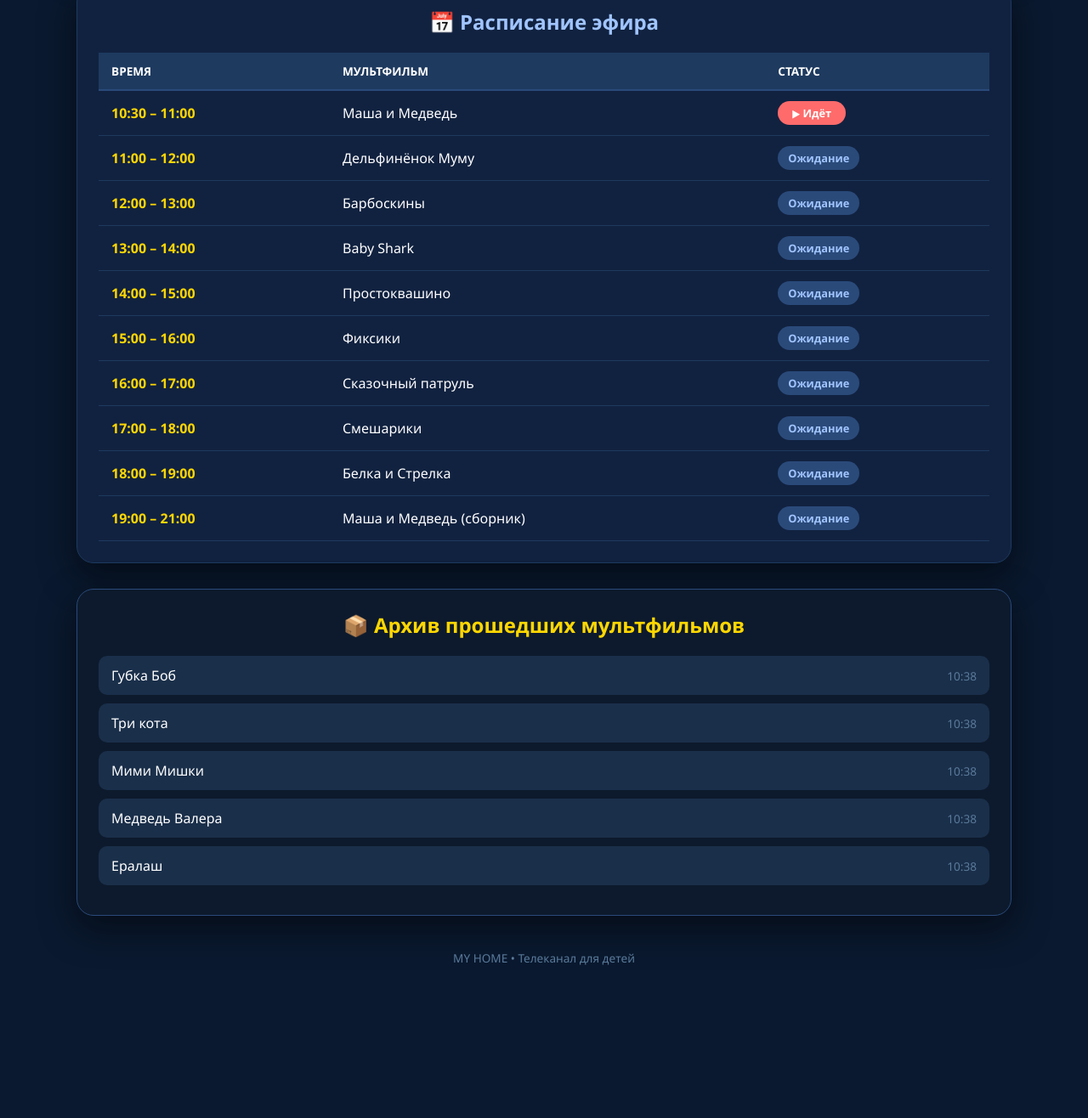
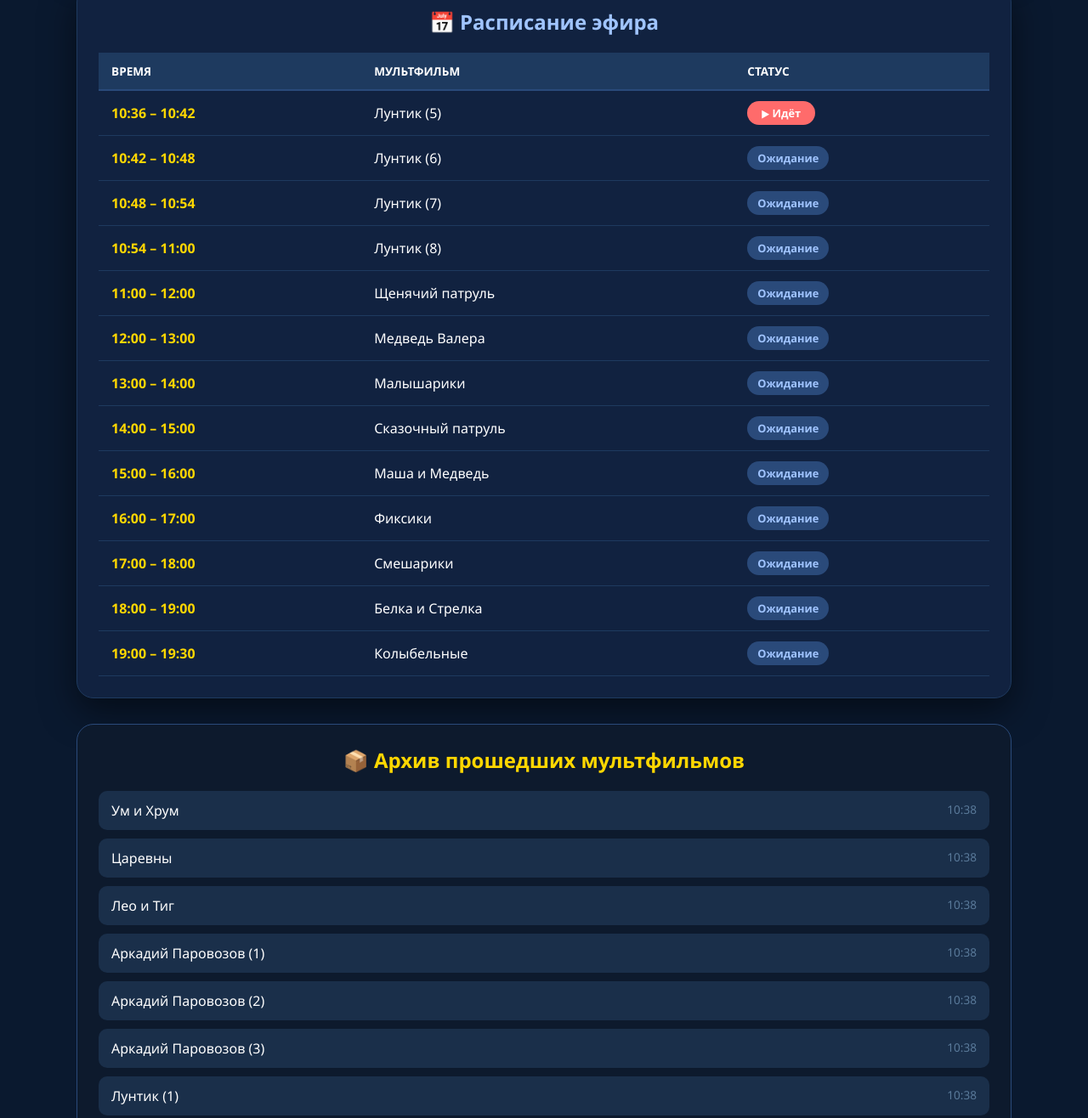
Before and after one commit to Ilya394-sudo/My-home, a plain HTML site: page index.html in a window 1280 px wide. Shown: the part 854-2170 px from the top of the page at 85% size. Before the commit the page ends 2026 px from the top, so only its background shows below. Drawn offline with Linux system fonts and the light colour scheme.

Commit message:
Update index.html

```diff
--- a/index.html
+++ b/index.html
@@ -96,13 +96,10 @@
         .status.active { background-color: #ff6b6b; color: white; }
         .status.upcoming { background-color: #2a4a7a; color: #a0c4ff; }
         .status.ended { background-color: #1a2f4a; color: #5a7a9a; }
-
-        /* АРХИВ */
         .archive-container {
             background-color: #0d1a2d;
             border-radius: 20px;
             padding: 25px;
-            box-shadow: 0 15px 40px rgba(0,0,0,0.5);
             border: 1px solid #2a4a7a;
         }
         .archive-title { text-align: center; font-size: 1.5rem; margin-bottom: 20px; color: #ffd700; font-weight: 600; }
@@ -114,10 +111,8 @@
             margin-bottom: 10px;
             display: flex;
             justify-content: space-between;
-            align-items: center;
         }
         .archive-list li .archive-time { color: #5a7a9a; font-size: 0.85rem; }
-
         .footer { margin-top: 25px; font-size: 0.85rem; color: #5a7a9a; text-align: center; padding: 15px; }
         @media (max-width: 600px) {
             body { padding: 10px; }
@@ -138,7 +133,7 @@
     <div class="main-container">
         <div class="player-section">
             <div class="player-title" id="playerTitle">⏳ Ожидание эфира...</div>
-            <div class="video-container">
+            <div class="video-container" id="videoContainer">
                 <iframe id="videoFrame" src="" allow="autoplay; encrypted-media; fullscreen" allowfullscreen></iframe>
             </div>
         </div>
@@ -163,21 +158,29 @@
 
     <script>
         var schedule = [
-            { start: { h: 6, m: 0 }, end: { h: 7, m: 0 }, title: "Губка Боб", oid: "-168237038", id: "456241148" },
-            { start: { h: 7, m: 0 }, end: { h: 8, m: 0 }, title: "Три кота", oid: "-240863018", id: "456239018" },
-            { start: { h: 8, m: 0 }, end: { h: 9, m: 0 }, title: "Мими Мишки", oid: "-40367885", id: "456243591" },
-            { start: { h: 9, m: 0 }, end: { h: 10, m: 0 }, title: "Медведь Валера", oid: "-53325318", id: "456239936" },
-            { start: { h: 10, m: 0 }, end: { h: 10, m: 30 }, title: "Ералаш", oid: "-81058206", id: "456239906" },
-            { start: { h: 10, m: 30 }, end: { h: 11, m: 0 }, title: "Маша и Медведь", oid: "-22277933", id: "456239401" },
-            { start: { h: 11, m: 0 }, end: { h: 12, m: 0 }, title: "Дельфинёнок Муму", oid: "-19844843", id: "163168752" },
-            { start: { h: 12, m: 0 }, end: { h: 13, m: 0 }, title: "Барбоскины", oid: "-61911646", id: "456241371" },
-            { start: { h: 13, m: 0 }, end: { h: 14, m: 0 }, title: "Baby Shark", oid: "-226035755", id: "456249133" },
-            { start: { h: 14, m: 0 }, end: { h: 15, m: 0 }, title: "Простоквашино", oid: "-73154028", id: "456245190" },
-            { start: { h: 15, m: 0 }, end: { h: 16, m: 0 }, title: "Фиксики", oid: "-133569542", id: "456239019" },
-            { start: { h: 16, m: 0 }, end: { h: 17, m: 0 }, title: "Сказочный патруль", oid: "-131738248", id: "456239996" },
+            { start: { h: 6, m: 0 }, end: { h: 7, m: 0 }, title: "Ум и Хрум", oid: "-222323218", id: "456239252" },
+            { start: { h: 7, m: 0 }, end: { h: 8, m: 0 }, title: "Царевны", oid: "-117945886", id: "456240677" },
+            { start: { h: 8, m: 0 }, end: { h: 9, m: 0 }, title: "Лео и Тиг", oid: "-40367885", id: "456244016" },
+            { start: { h: 9, m: 0 }, end: { h: 9, m: 24 }, title: "Аркадий Паровозов (1)", oid: "-40367885", id: "456243361" },
+            { start: { h: 9, m: 24 }, end: { h: 9, m: 48 }, title: "Аркадий Паровозов (2)", oid: "-40367885", id: "456243704" },
+            { start: { h: 9, m: 48 }, end: { h: 10, m: 12 }, title: "Аркадий Паровозов (3)", oid: "-196938724", id: "456239060" },
+            { start: { h: 10, m: 12 }, end: { h: 10, m: 18 }, title: "Лунтик (1)", oid: "-49620997", id: "456241389" },
+            { start: { h: 10, m: 18 }, end: { h: 10, m: 24 }, title: "Лунтик (2)", oid: "-49620997", id: "456241640" },
+            { start: { h: 10, m: 24 }, end: { h: 10, m: 30 }, title: "Лунтик (3)", oid: "-49620997", id: "456241388" },
+            { start: { h: 10, m: 30 }, end: { h: 10, m: 36 }, title: "Лунтик (4)", oid: "-49620997", id: "456241606" },
+            { start: { h: 10, m: 36 }, end: { h: 10, m: 42 }, title: "Лунтик (5)", oid: "-49620997", id: "456241340" },
+            { start: { h: 10, m: 42 }, end: { h: 10, m: 48 }, title: "Лунтик (6)", oid: "-235114742", id: "456239137" },
+            { start: { h: 10, m: 48 }, end: { h: 10, m: 54 }, title: "Лунтик (7)", oid: "-49620997", id: "456241629" },
+            { start: { h: 10, m: 54 }, end: { h: 11, m: 0 }, title: "Лунтик (8)", oid: "-49620997", id: "456241610" },
+            { start: { h: 11, m: 0 }, end: { h: 12, m: 0 }, title: "Щенячий патруль", oid: "-191195780", id: "456243639" },
+            { start: { h: 12, m: 0 }, end: { h: 13, m: 0 }, title: "Медведь Валера", oid: "-53325318", id: "456239936" },
+            { start: { h: 13, m: 0 }, end: { h: 14, m: 0 }, title: "Малышарики", oid: "-106614704", id: "456240934" },
+            { start: { h: 14, m: 0 }, end: { h: 15, m: 0 }, title: "Сказочный патруль", oid: "-131738248", id: "456239996" },
+            { start: { h: 15, m: 0 }, end: { h: 16, m: 0 }, title: "Маша и Медведь", oid: "-22277933", id: "456239401" },
+            { start: { h: 16, m: 0 }, end: { h: 17, m: 0 }, title: "Фиксики", oid: "-133569542", id: "456239019" },
             { start: { h: 17, m: 0 }, end: { h: 18, m: 0 }, title: "Смешарики", oid: "-21665793", id: "456243351" },
             { start: { h: 18, m: 0 }, end: { h: 19, m: 0 }, title: "Белка и Стрелка", oid: "-24738313", id: "456270383" },
-            { start: { h: 19, m: 0 }, end: { h: 21, m: 0 }, title: "Маша и Медведь (сборник)", oid: "-148105888", id: "456240360" }
+            { start: { h: 19, m: 0 }, end: { h: 19, m: 30 }, title: "Колыбельные", oid: "-229807497", id: "456239177" }
         ];
 
         var archive = [];
@@ -222,13 +225,8 @@
             var now = new Date();
             var timeStr = pad(now.getHours())+':'+pad(now.getMinutes());
             archive.push({ title: item.title, time: timeStr });
-
-            // Удаляем из расписания
             var index = schedule.indexOf(item);
-            if(index !== -1){
-                schedule.splice(index, 1);
-            }
-
+            if(index !== -1) schedule.splice(index, 1);
             updateArchive();
             buildSchedule();
         }
@@ -239,7 +237,9 @@
             currentVideoKey = videoKey;
 
             document.getElementById('playerTitle').textContent = '▶ Сейчас идёт: ' + item.title;
-            document.getElementById('videoFrame').src = 'https://vkvideo.ru/video_ext.php?oid=' + item.oid + '&id=' + item.id + '&autoplay=1';
+
+            var container = document.getElementById('videoContainer');
+            container.innerHTML = '<iframe id="videoFrame" src="https://vkvideo.ru/video_ext.php?oid=' + item.oid + '&id=' + item.id + '&autoplay=1" allow="autoplay; encrypted-media; fullscreen" allowfullscreen></iframe>';
 
             schedule.forEach(function(s){
                 var id = s.title.replace(/\s+/g,'-');
@@ -255,7 +255,6 @@
             var now = new Date();
             var nowMinutes = timeToMinutes(now.getHours(), now.getMinutes());
 
-            // Проверяем прошедшие мультфильмы
             for(var i = schedule.length - 1; i >= 0; i--){
                 var item = schedule[i];
                 var end = timeToMinutes(item.end.h, item.end.m);
@@ -264,7 +263,6 @@
                 }
             }
 
-            // Находим текущий мультфильм
             for(var j = 0; j < schedule.length; j++){
                 var current = schedule[j];
                 var start = timeToMinutes(current.start.h, current.start.m);
@@ -278,11 +276,11 @@
 
             currentVideoKey = null;
             document.getElementById('playerTitle').textContent = '⏸ Эфир завершён';
-            document.getElementById('videoFrame').src = '';
+            document.getElementById('videoContainer').innerHTML = '';
         }
 
         checkSchedule();
-        setInterval(checkSchedule, 30000);
+        setInterval(checkSchedule, 10000);
     </script>
 
 </body>
```
